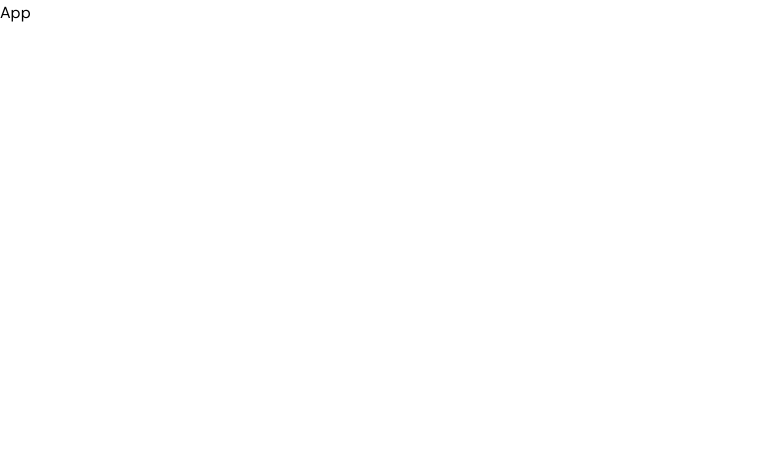
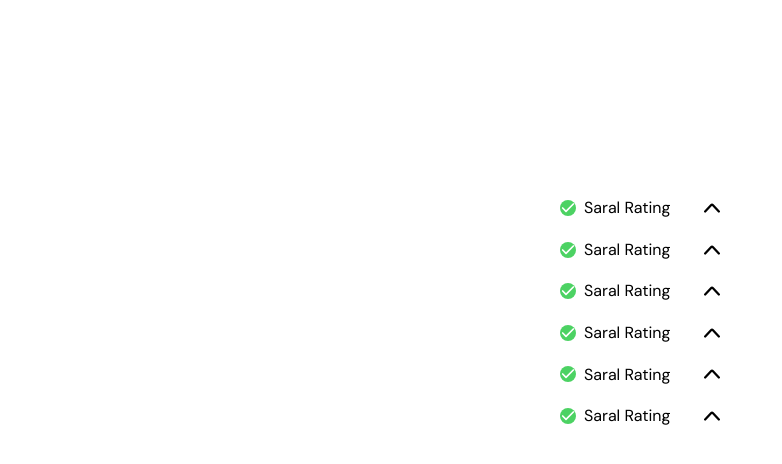
Before and after one commit to nishanbudhathoki2266/sarallagani, a React (Vite) app in the folder plan-cards/: page / in a window 1280 px wide. Shown: the top 464 px of the page, without its empty margins (0-782 px from the left). Built offline with nearby package versions, Linux system fonts and the light colour scheme.

Commit message:
Completed individual accordion component

```diff
--- a/plan-cards/src/App.jsx
+++ b/plan-cards/src/App.jsx
@@ -1,5 +1,61 @@
+import { Fragment } from "react";
+import Accordion from "./components/Accordion";
+
+const plans = [
+  {
+    id: 1,
+    plan: "Saral Rating",
+    planDescription:
+      "Saral Rating takes in 16 different factors to give you an idea of how the company is performing and what you can expect in the future",
+  },
+  {
+    id: 2,
+    plan: "Pro Ratings",
+    planDescription:
+      "Pro Ratings gives you an indication of how healthy the bank is in terms of major indicators. We have rigorously tested it and is 80% accurate",
+  },
+  {
+    id: 3,
+    plan: "Mutual Fund Analysis",
+    planDescription:
+      "Ever wondered what the big fish are doing? Get access to how the mutual fund have been performing and how they are strategizing",
+  },
+  {
+    id: 4,
+    plan: "Advanced Screener",
+    planDescription:
+      "Do you feel exhausted to go through all the listed companies to find 5 investable companies? Well you don’t have to anymore. With our advanced screener, you can find companies on the go",
+  },
+  {
+    id: 5,
+    plan: "Company Statistics",
+    planDescription:
+      "Just having financials is not enough. Access all the information; be it product information or the industry information. Stay ahead with simplified statistics on the go",
+  },
+  {
+    id: 6,
+    plan: "Economy Highlights",
+    planDescription:
+      "Ever wondered how the market would react based on economic activities? Well, be up to date on the economic matters with descriptive report of economic highlights",
+  },
+];
+
 const App = () => {
-  return <div>App</div>;
+  return (
+    <div className="h-[80vh] flex justify-center items-center">
+      <Accordion>
+        {plans.map((plan, index) => (
+          <Fragment key={index}>
+            <Accordion.Title title="Saral Rating" index={index} />
+            <Accordion.Content
+              description="Saral Rating takes in 16 different factors to give you an idea of how the company is performing and what you can expect in the future"
+              index={index}
+            />
+          </Fragment>
+        ))}
+      </Accordion>
+    </div>
+  );
 };
 
 export default App;
--- /dev/null
+++ b/plan-cards/src/components/Accordion.jsx
@@ -0,0 +1,102 @@
+import { createContext, useContext, useRef, useState } from "react";
+
+const AccordionContext = createContext();
+
+// eslint-disable-next-line react/prop-types
+const Accordion = ({ children }) => {
+  const [activeIndex, setActiveIndex] = useState(null);
+
+  const handleActiveAccordion = (index) => {
+    if (activeIndex === index) {
+      setActiveIndex(null);
+    } else {
+      setActiveIndex(index);
+    }
+  };
+
+  return (
+    <AccordionContext.Provider
+      value={{
+        activeIndex,
+        setActiveIndex,
+        handleActiveAccordion,
+      }}
+    >
+      {/* Here make it w-full later */}
+      <div className="flex flex-col w-full items-center text-black-100 mb-2  font-[400] gap-2">
+        {children}
+      </div>
+    </AccordionContext.Provider>
+  );
+};
+
+const Title = ({ title, index }) => {
+  const { handleActiveAccordion, activeIndex } = useContext(AccordionContext);
+  return (
+    <div className="w-40 flex justify-between items-center">
+      <p className="text-md flex items-center">
+        <span className="w-4 h-4 mr-2 inline-flex items-center justify-center text-white rounded-full cursor-pointer bg-[#4CD263]">
+          <svg
+            fill="none"
+            stroke="currentColor"
+            strokeLinecap="round"
+            strokeLinejoin="round"
+            strokeWidth="2.5"
+            className="w-4 h-4"
+            viewBox="0 0 24 24"
+          >
+            <path d="M20 6L9 17l-5-5"></path>
+          </svg>
+        </span>
+        {title}
+      </p>
+      <svg
+        className={`w-4 h-4 dark:text-black font-bold inline-block text-3xl hover:cursor-pointer rotate-180 ${
+          activeIndex === index ? "rotate-[-180]" : ""
+        } transition-transform duration-500 ease-in`}
+        aria-hidden="true"
+        xmlns="http://www.w3.org/2000/svg"
+        fill="none"
+        viewBox="0 0 14 8"
+        onClick={() => handleActiveAccordion(index)}
+      >
+        <path
+          stroke="currentColor"
+          strokeLinecap="round"
+          strokeLinejoin="round"
+          strokeWidth="2"
+          d="m1 1 5.326 5.7a.909.909 0 0 0 1.348 0L13 1"
+        />
+      </svg>
+    </div>
+  );
+};
+
+const Content = ({ description, index }) => {
+  const { activeIndex } = useContext(AccordionContext);
+
+  //   setting contentRef for making controlled element
+  const contentRef = useRef();
+
+  //   deriving an active state -> to keep track of which item is active or should open
+  const active = activeIndex === index;
+
+  return (
+    <div
+      ref={contentRef}
+      style={{
+        maxHeight: `${active ? `${contentRef.current.scrollHeight}px` : "0px"}`,
+      }}
+      className="overflow-hidden shadow-lg rounded-lg transition-max-height duration-500 ease-in"
+    >
+      <p className="leading-tighter tracking-tight text-sm p-2">
+        {description}
+      </p>
+    </div>
+  );
+};
+
+Accordion.Title = Title;
+Accordion.Content = Content;
+
+export default Accordion;
```
